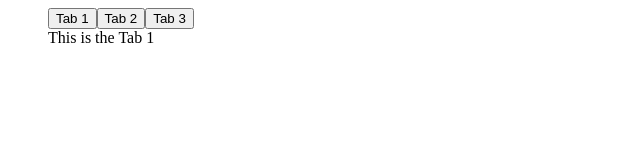
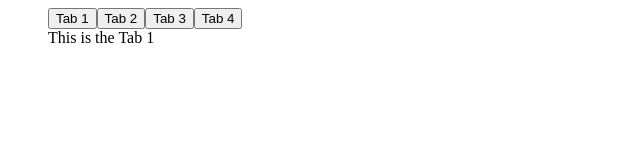
Before and after one commit to denniscual/react-simple-ui, a React (Create React App) app: page / in a window 1280 px wide. Shown: the top 160 px of the page, without its empty margins (0-640 px from the left). Built offline with nearby package versions, Linux system fonts and the light colour scheme.

Commit message:
fixing flow error

```diff
--- a/src/App.js
+++ b/src/App.js
@@ -3,10 +3,13 @@ import React, {
   Children,
   cloneElement,
   isValidElement,
+  // $FlowFixMe
   useState,
-  useCallback,
+  // $FlowFixMe
   useMemo,
+  // $FlowFixMe
   useEffect,
+  // $FlowFixMe
   useRef,
 } from 'react'
 import type { ChildrenArray, Element } from 'react'
@@ -38,7 +41,7 @@ function usePrevious(value) {
 }
 
 // Styles
-const sc = {
+const SC = {
   tabs: styled.ul`
     margin: 0;
   `,
@@ -59,9 +62,9 @@ function TabItem({
   active: boolean,
 }): Element<'li'> {
   return (
-    <sc.tabItem active={active}>
+    <SC.tabItem active={active}>
       <div>{children}</div>
-    </sc.tabItem>
+    </SC.tabItem>
   )
 }
 
@@ -70,8 +73,8 @@ TabItem.defaultProps = {
 }
 
 // TODO: Need to accept some event handlers. This handlers gets invoke when there is changes in active Tab and there is selection.
+// TODO: Add optional lazy load feature to the content of Tab items using lazy and Suspense API's.
 // TODO: Make this component more reusable and add some base styles.
-// TODO: Add optional lazy load feature to the content of Tab items using lazy and Suspense API's.
 function Tabs({
   children,
   activeIndex,
@@ -103,26 +106,28 @@ function Tabs({
           {title}
         </button>
       ))
-      return <sc.tabsHeader>{tabItemHeaders}</sc.tabsHeader>
+      return <SC.tabsHeader>{tabItemHeaders}</SC.tabsHeader>
     },
     [children],
   )
   // Create body/content of the Tabs. Value has been memoized.
   const tabsBody = useMemo(
     () => {
-      const updatedTabItemBasedInIndex = cloneElement(
-        Children.toArray(children)[active],
-        { active: true },
+      const childrenToArr = Children.toArray(children)
+      const updatedTabItemBasedInIndex = cloneElement(childrenToArr[active], {
+        active: true,
+      })
+      return (
+        <div>{update(active, updatedTabItemBasedInIndex, childrenToArr)}</div>
       )
-      return <div>{update(active, updatedTabItemBasedInIndex, children)}</div>
     },
     [children, active],
   )
   return (
-    <sc.tabs>
+    <SC.tabs>
       {tabsHeader}
       {tabsBody}
-    </sc.tabs>
+    </SC.tabs>
   )
 }
 
@@ -142,6 +147,9 @@ function App() {
       </TabItem>
       <TabItem title="Tab 3">
         <div>This is the Tab 3</div>
+      </TabItem>
+      <TabItem title="Tab 4">
+        <div>Another wonderful tabs</div>
       </TabItem>
     </Tabs>
   )
```
Also changed, not shown: package.json (+13 -3 lines).
